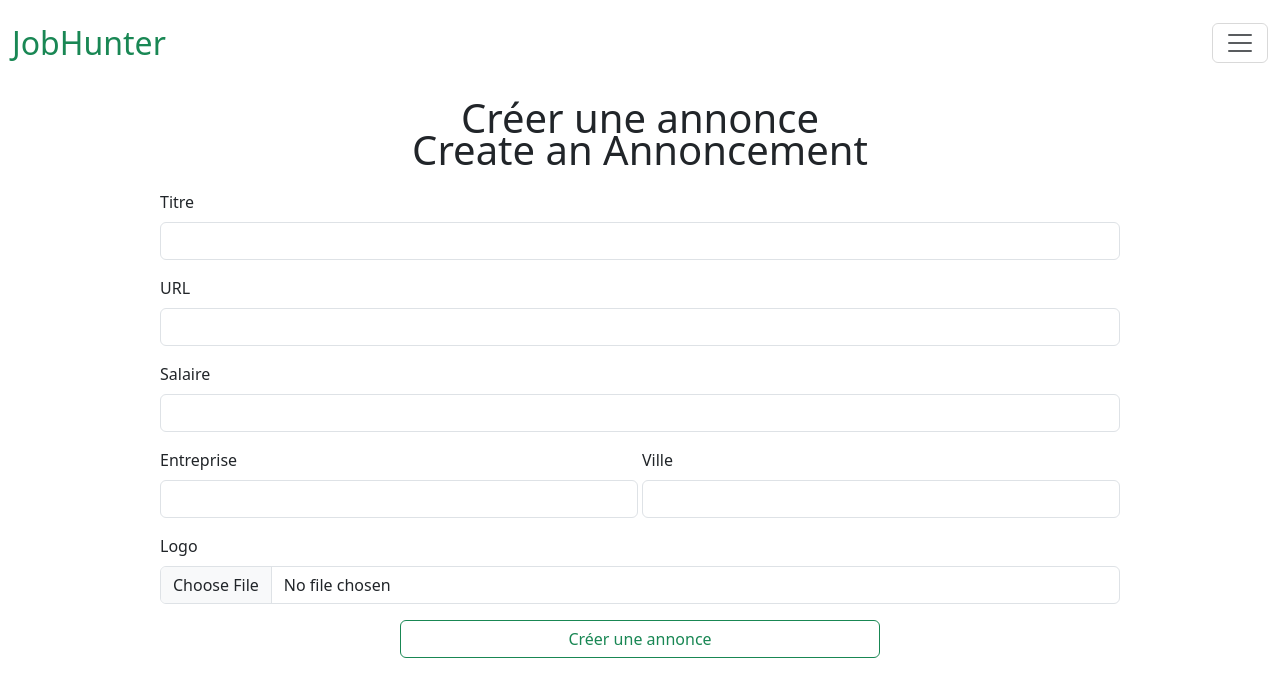
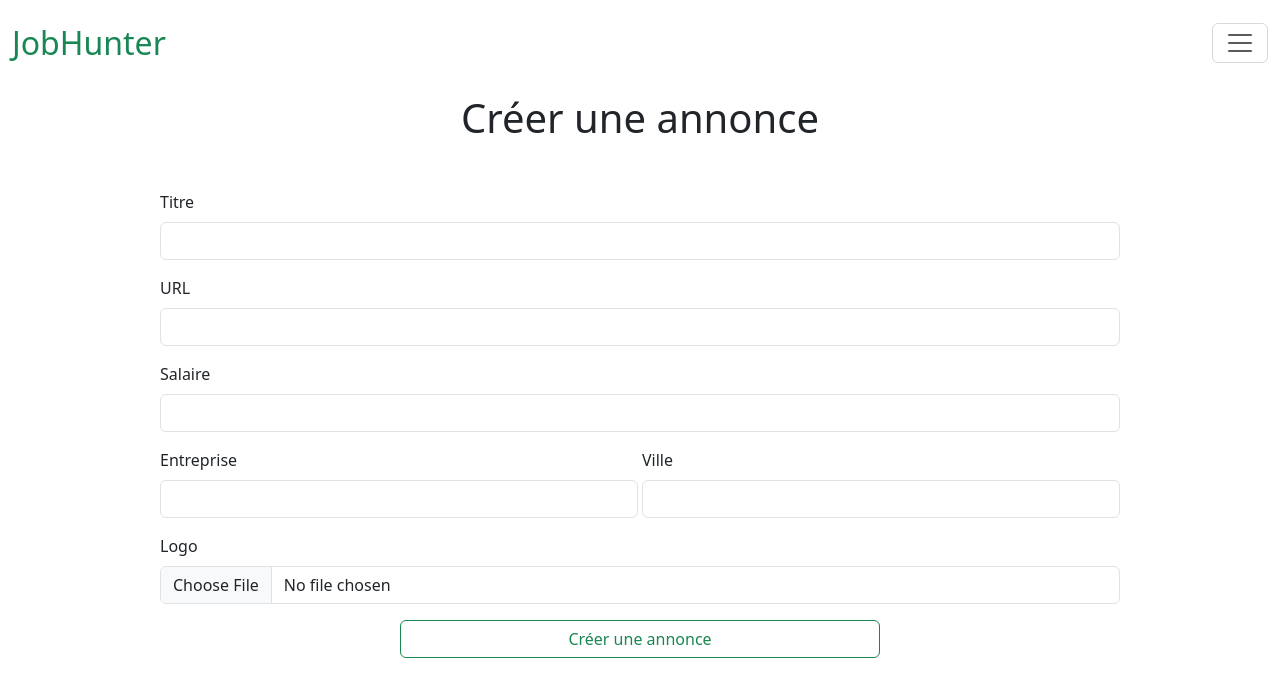
Before and after one commit to NarjisseAjlil/JobHunter, a Vue app: page /formAnnoncement in a window 1280 px wide. Shown: the top 696 px of the page. Built offline with nearby package versions, Linux system fonts and the light colour scheme; no server answers.

Commit message:
changed annoncement template

```diff
--- a/src/views/AnnoncementView.vue
+++ b/src/views/AnnoncementView.vue
@@ -3,6 +3,5 @@ import FormAnnoncement from "@/components/FormAnnoncement.vue";
 </script>
 
 <template>
-  <h1 class="mt-5 text-center">Create an Annoncement</h1>
-   <FormAnnoncement></FormAnnoncement>
+  <FormAnnoncement></FormAnnoncement>
 </template>
```
